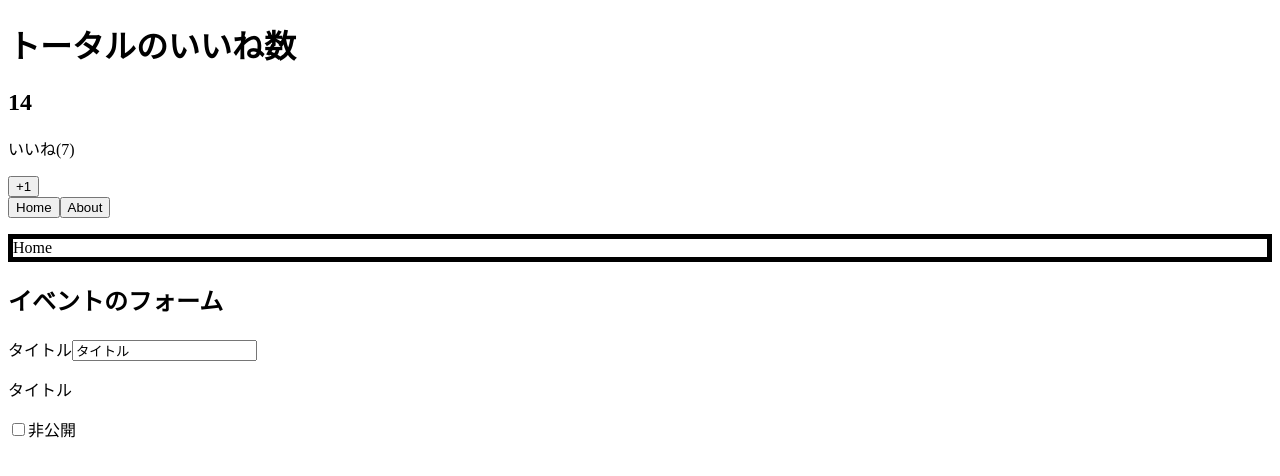
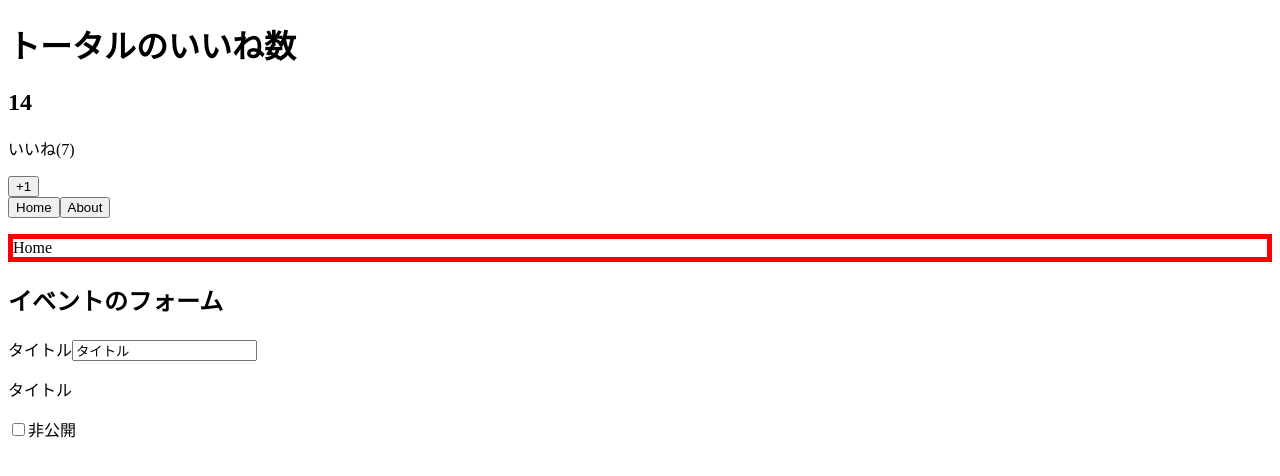
Before and after one commit to junichiseki0831/vue_project, a Vue app: page / in a window 1280 px wide. Shown: the top 476 px of the page. Built offline with nearby package versions, Linux system fonts and the light colour scheme.

Commit message:
カスタムディレクティブ作成（bindingでデータを複数（オブジェクトで）受け取り反映させる）

```diff
--- a/src/components/Home.vue
+++ b/src/components/Home.vue
@@ -1,5 +1,6 @@
 <template>
   <div>
-    <p v-border="'5px'">Home</p>
+    <!-- bindingにオブジェクトでデータを渡す -->
+    <p v-border="{width: '5px', color: 'red'}">Home</p>
   </div>
 </template>
--- a/src/main.js
+++ b/src/main.js
@@ -8,7 +8,9 @@
 //カスタムディレクティブを定義（bindとupdateの省略記法）
 Vue.directive("border", function(el, binding) {
   el.style.border = "solid black 2px";
-  el.style.borderWidth = binding.value;
+  // オブゲクトで渡されたデータを反映する
+  el.style.borderWidth = binding.value.width;
+  el.style.borderColor = binding.value.color;
 });
 
 new Vue({
```
